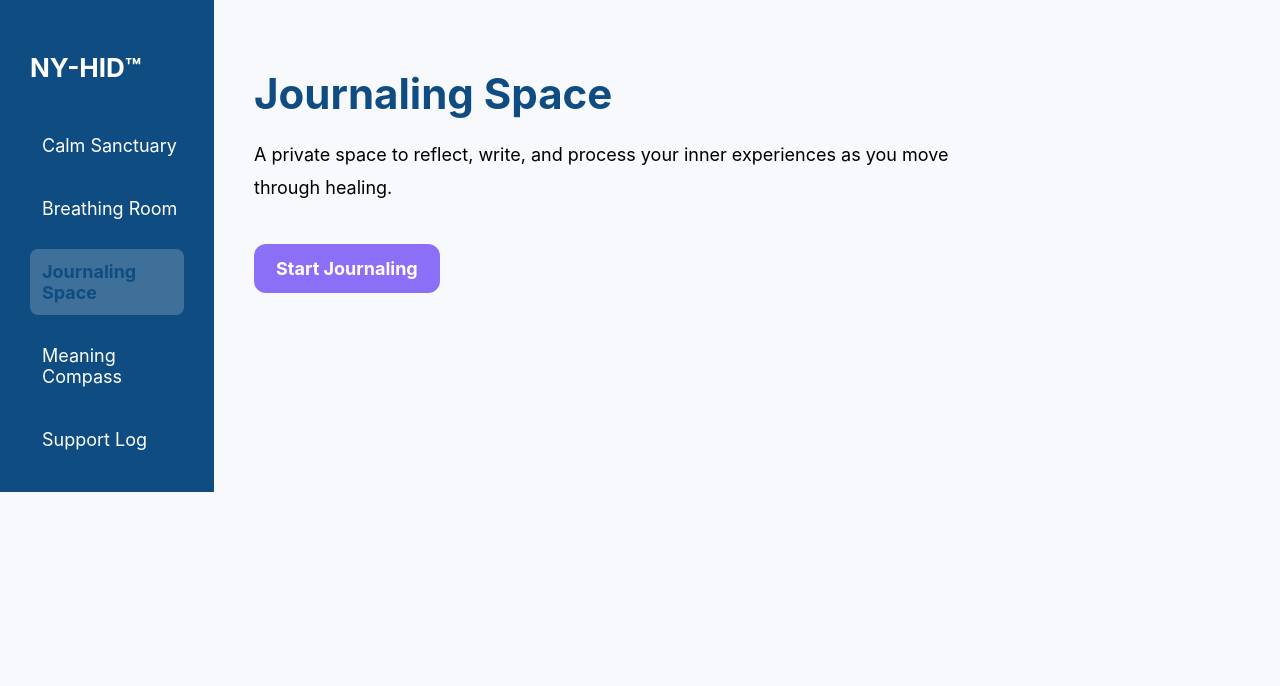
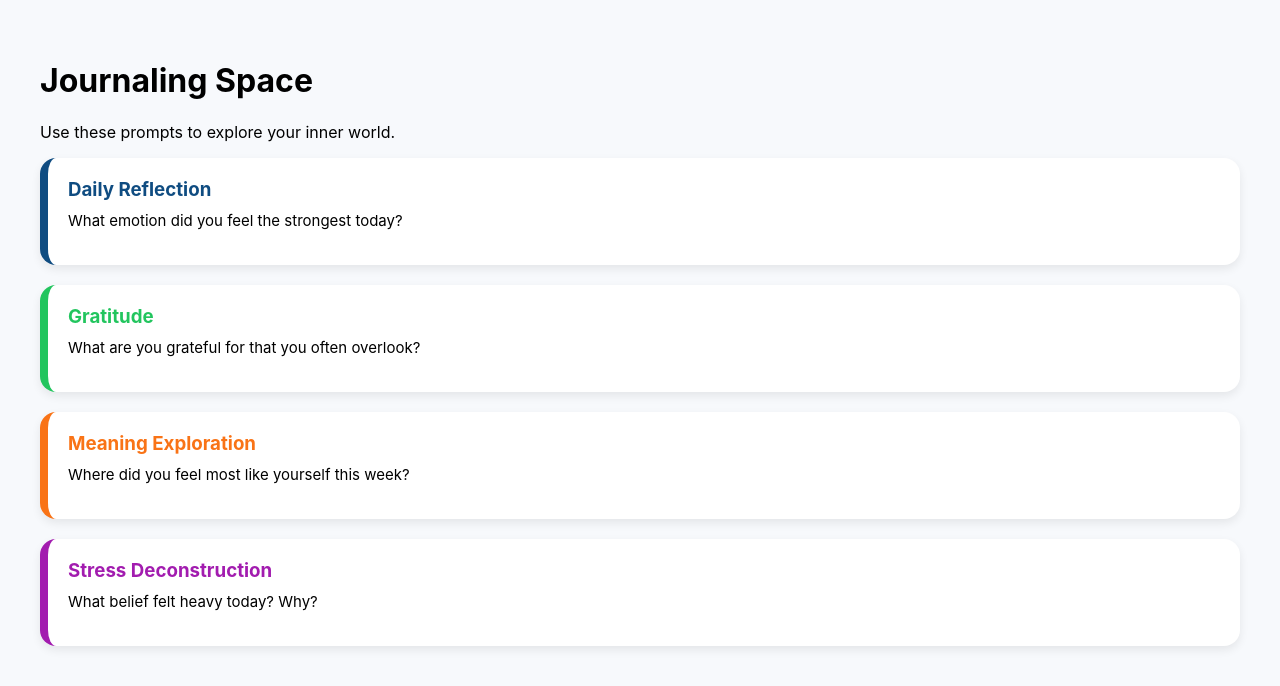
Before and after one commit to nyumbayetuorg-prog/ny-hid, a Next.js app: page /journal in a window 1280 px wide. Shown: the top 686 px of the page. Built offline with nearby package versions, Linux system fonts and the light colour scheme.

Commit message:
Update journal.js
Page Journal

```diff
--- a/pages/journal.js
+++ b/pages/journal.js
@@ -1,36 +1,34 @@
-import Sidebar from "../components/Sidebar";
+import JournalPrompt from "../components/JournalPrompt";
 
 export default function Journal() {
   return (
-    <div style={{ display: "flex" }}>
-      <Sidebar />
-      <main style={{ padding: "40px", width: "100%" }}>
-        <h1 style={{ fontSize: "42px", color: "#0F4C81", marginBottom: "20px" }}>
-          Journaling Space
-        </h1>
-        <p style={{ fontSize: "18px", maxWidth: "700px", lineHeight: "1.8" }}>
-          A private space to reflect, write, and process your inner experiences as you
-          move through healing.
-        </p>
+    <div style={{ padding: "40px" }}>
+      <h1>Journaling Space</h1>
+      <p>Use these prompts to explore your inner world.</p>
 
-        <div style={{ marginTop: "40px" }}>
-          <a
-            href="#"
-            style={{
-              display: "inline-block",
-              padding: "14px 22px",
-              background: "#8C6FF7",
-              color: "white",
-              borderRadius: "12px",
-              textDecoration: "none",
-              fontWeight: "bold",
-              fontSize: "18px",
-            }}
-          >
-            Start Journaling
-          </a>
-        </div>
-      </main>
+      <JournalPrompt
+        title="Daily Reflection"
+        prompt="What emotion did you feel the strongest today?"
+        color="#0F4C81"
+      />
+
+      <JournalPrompt
+        title="Gratitude"
+        prompt="What are you grateful for that you often overlook?"
+        color="#22C55E"
+      />
+
+      <JournalPrompt
+        title="Meaning Exploration"
+        prompt="Where did you feel most like yourself this week?"
+        color="#F97316"
+      />
+
+      <JournalPrompt
+        title="Stress Deconstruction"
+        prompt="What belief felt heavy today? Why?"
+        color="#A21CAF"
+      />
     </div>
   );
 }
```
